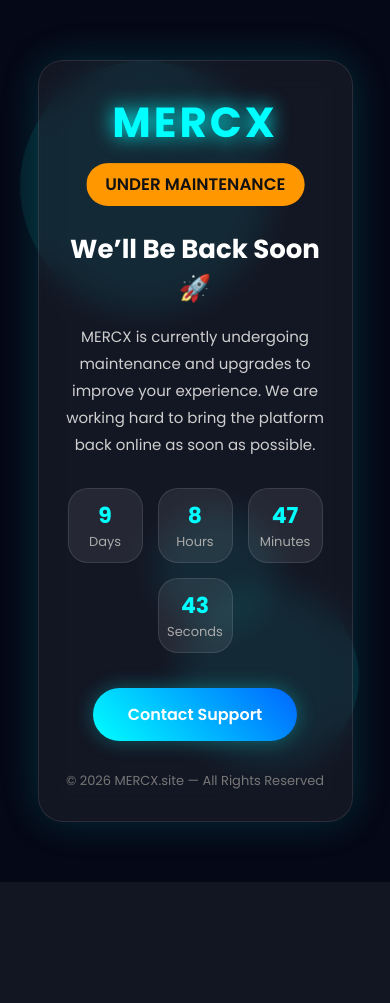
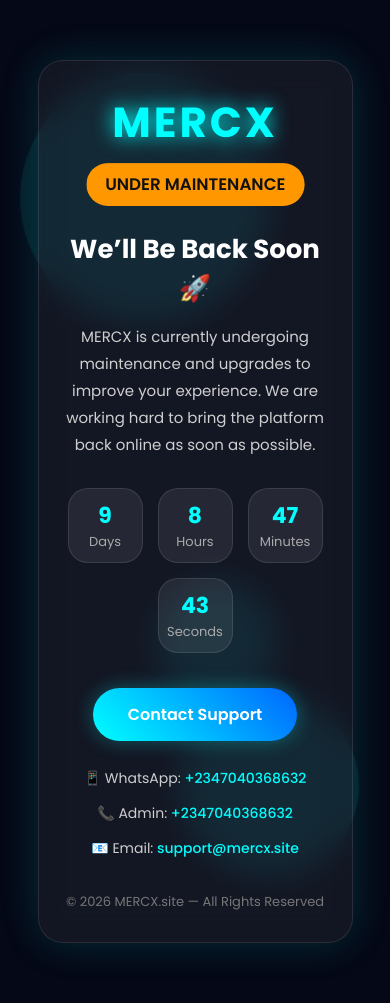
Before and after one commit to Sadik877/MercX, a Flask app: page / in a window 390 px wide. Before the commit the page ends 882 px from the top, so only its background shows below. Run offline with Flask 3, Linux system fonts and the light colour scheme.

Commit message:
Enhance maintenance page with contact info
Added contact information section with WhatsApp, phone, and email details.

```diff
--- a/templates/maintenance.html
+++ b/templates/maintenance.html
@@ -90,7 +90,7 @@
       }
     }
 
-    /* Animated Background */
+    /* BACKGROUND */
 
     .bg{
       position:absolute;
@@ -134,15 +134,17 @@
       0%{
         transform:translateY(0px) rotate(0deg);
       }
+
       50%{
         transform:translateY(-30px) rotate(180deg);
       }
+
       100%{
         transform:translateY(0px) rotate(360deg);
       }
     }
 
-    /* Main Card */
+    /* MAIN CARD */
 
     .container{
       position:relative;
@@ -183,9 +185,11 @@
       0%{
         transform:scale(1);
       }
+
       50%{
         transform:scale(1.05);
       }
+
       100%{
         transform:scale(1);
       }
@@ -248,6 +252,26 @@
     .btn:hover{
       transform:translateY(-3px) scale(1.03);
       box-shadow:0 0 30px rgba(0,255,255,0.5);
+    }
+
+    .contact-info{
+      margin-top:25px;
+    }
+
+    .contact-info p{
+      margin:10px 0;
+      font-size:14px;
+      color:#cfcfcf;
+    }
+
+    .contact-info a{
+      color:#00ffff;
+      text-decoration:none;
+      font-weight:500;
+    }
+
+    .contact-info a:hover{
+      text-decoration:underline;
     }
 
     .footer{
@@ -318,6 +342,8 @@
       the platform back online as soon as possible.
     </p>
 
+    <!-- TIMER -->
+
     <div class="timer">
 
       <div class="box">
@@ -342,7 +368,40 @@
 
     </div>
 
-    <a href="#" class="btn">Contact Support</a>
+    <!-- CONTACT BUTTON -->
+
+    <a href="https://wa.me/2347040368632" class="btn" target="_blank">
+      Contact Support
+    </a>
+
+    <!-- CONTACT INFO -->
+
+    <div class="contact-info">
+
+      <p>
+        📱 WhatsApp:
+        <a href="https://wa.me/2347040368632" target="_blank">
+          +2347040368632
+        </a>
+      </p>
+
+      <p>
+        📞 Admin:
+        <a href="tel:+2347040368632">
+          +2347040368632
+        </a>
+      </p>
+
+      <p>
+        📧 Email:
+        <a href="mailto:support@mercx.site">
+          support@mercx.site
+        </a>
+      </p>
+
+    </div>
+
+    <!-- FOOTER -->
 
     <div class="footer">
       © 2026 MERCX.site — All Rights Reserved
@@ -350,7 +409,7 @@
 
   </div>
 
-  <!-- COUNTDOWN -->
+  <!-- COUNTDOWN SCRIPT -->
 
   <script>
 
@@ -394,7 +453,6 @@
       setTimeout(() => {
 
         loader.style.opacity = "0";
-
         loader.style.visibility = "hidden";
 
       }, 2000);
```
